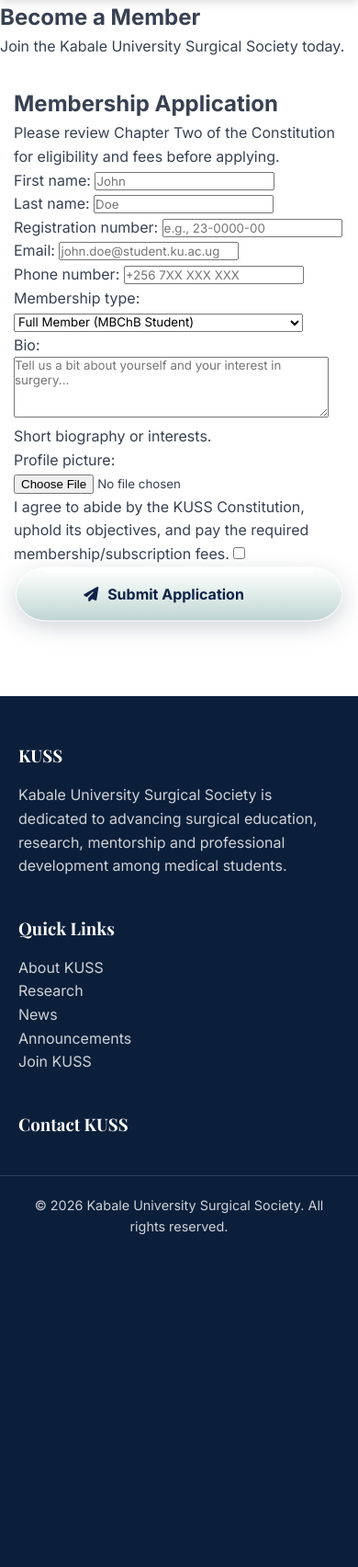
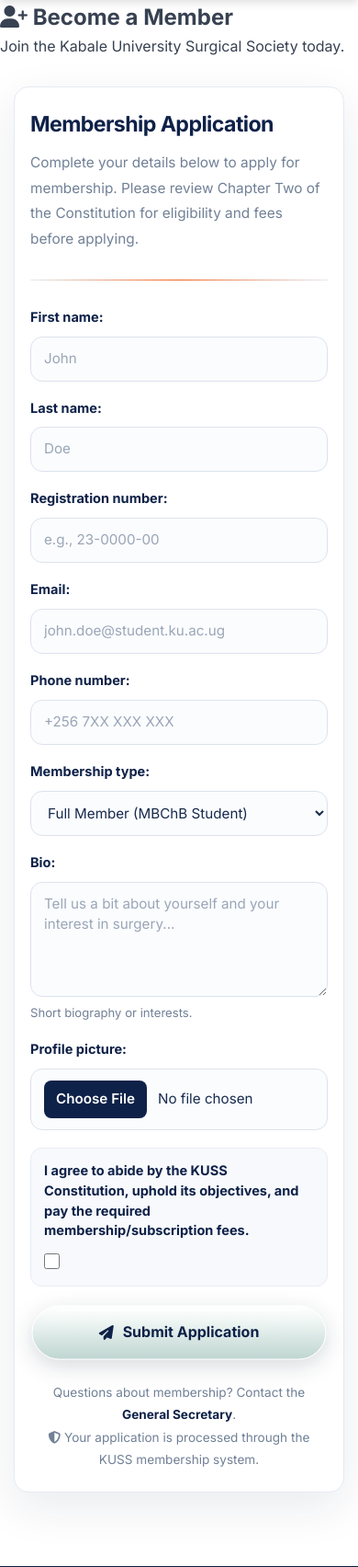
Before and after one commit to kevin-password/kuss_website, a Django app: page /join/ in a window 390 px wide. Shown: the part 68-1772 px from the top of the page at 92% size. Before the commit the page ends 1410 px from the top, so only its background shows below. Run offline with Django 5.2, Linux system fonts and the light colour scheme; data comes from the database, SQL or seed files in the repository.

Commit message:
Update join.html

```diff
--- a/templates/join.html
+++ b/templates/join.html
@@ -1,12 +1,254 @@
 {% extends 'base.html' %}
-
-{% block title %}Join KUSS{% endblock %}
+{% block title %}Join KUSS | Membership Application{% endblock %}
 
 {% block content %}
 
 <style>
-/* KUSS liquid-metal application button */
-.kuss-join .kuss-liquid-button {
+/* =========================================
+   KUSS MEMBERSHIP APPLICATION
+   Scoped styling: does not affect other pages
+========================================= */
+
+.kuss-join {
+    --kj-navy: #0E2148;
+    --kj-orange: #F0631E;
+    --kj-muted: #718096;
+    --kj-border: #DCE3ED;
+    --kj-surface: #F7F9FC;
+    --kj-radius: 13px;
+}
+
+.kuss-join .form-container {
+    max-width: 820px;
+    margin: 0 auto;
+    padding: clamp(22px, 5vw, 46px);
+    background: #fff;
+    border: 1px solid #E6EAF1;
+    border-radius: 22px;
+    box-shadow: 0 16px 50px rgba(14,33,72,.09);
+}
+
+.kuss-join .form-container h2 {
+    color: var(--kj-navy);
+    font-size: clamp(1.45rem, 3vw, 1.9rem);
+    font-weight: 800;
+    letter-spacing: -.6px;
+    margin: 0 0 9px;
+}
+
+.kuss-join .subtitle {
+    color: var(--kj-muted);
+    font-size: .96rem;
+    line-height: 1.8;
+    margin: 0 0 28px;
+}
+
+/* Form fields generated by Django's {{ form.as_p }} */
+
+.kuss-join form > p {
+    margin: 0 0 23px;
+    padding: 0;
+    min-width: 0;
+}
+
+.kuss-join form > p > label {
+    display: block;
+    margin-bottom: 9px;
+    color: var(--kj-navy);
+    font-size: .91rem;
+    font-weight: 700;
+    line-height: 1.5;
+}
+
+.kuss-join input:not([type="checkbox"]):not([type="radio"]),
+.kuss-join select,
+.kuss-join textarea {
+    display: block;
+    width: 100%;
+    max-width: 100%;
+    min-height: 49px;
+    padding: 12px 14px;
+    color: #172B4D;
+    background: #FBFCFE;
+    border: 1.5px solid var(--kj-border);
+    border-radius: var(--kj-radius);
+    font: inherit;
+    font-size: .95rem;
+    line-height: 1.5;
+    outline: none;
+    box-sizing: border-box;
+    transition:
+        border-color .2s ease,
+        box-shadow .2s ease,
+        background .2s ease;
+}
+
+.kuss-join textarea {
+    min-height: 125px;
+    resize: vertical;
+}
+
+.kuss-join input::placeholder,
+.kuss-join textarea::placeholder {
+    color: #9AA6B7;
+}
+
+.kuss-join input:not([type="checkbox"]):not([type="radio"]):focus,
+.kuss-join select:focus,
+.kuss-join textarea:focus {
+    border-color: var(--kj-orange);
+    background: #fff;
+    box-shadow: 0 0 0 4px rgba(240,99,30,.11);
+}
+
+/* File upload controls */
+
+.kuss-join input[type="file"] {
+    min-height: auto;
+    padding: 10px;
+    border-style: dashed;
+    background: #F8FAFD;
+    cursor: pointer;
+}
+
+.kuss-join input[type="file"]::file-selector-button {
+    margin-right: 12px;
+    padding: 9px 13px;
+    color: #fff;
+    background: var(--kj-navy);
+    border: 0;
+    border-radius: 8px;
+    font: inherit;
+    font-weight: 600;
+    cursor: pointer;
+}
+
+.kuss-join input[type="file"]::file-selector-button:hover {
+    background: #19386D;
+}
+
+/* Checkbox, radio and multiple-choice fields */
+
+.kuss-join input[type="checkbox"],
+.kuss-join input[type="radio"] {
+    width: 17px;
+    height: 17px;
+    accent-color: var(--kj-orange);
+    vertical-align: middle;
+}
+
+.kuss-join form > p:has(input[type="checkbox"]),
+.kuss-join form > p:has(input[type="radio"]) {
+    padding: 14px;
+    background: var(--kj-surface);
+    border: 1px solid #E8EDF4;
+    border-radius: 12px;
+}
+
+.kuss-join form > p:has(input[type="checkbox"]) > label,
+.kuss-join form > p:has(input[type="radio"]) > label {
+    margin-bottom: 8px;
+}
+
+/* Help text and field errors */
+
+.kuss-join .helptext,
+.kuss-join form > p .helptext {
+    display: block;
+    margin-top: 7px;
+    color: var(--kj-muted);
+    font-size: .82rem;
+    line-height: 1.65;
+}
+
+.kuss-join ul.errorlist {
+    list-style: none;
+    padding: 10px 13px;
+    margin: 8px 0 10px;
+    color: #B42318;
+    background: #FFF1F0;
+    border: 1px solid #FFD4D0;
+    border-radius: 9px;
+    font-size: .86rem;
+}
+
+.kuss-join form > p:has(.errorlist)
+input:not([type="checkbox"]):not([type="radio"]),
+.kuss-join form > p:has(.errorlist) select,
+.kuss-join form > p:has(.errorlist) textarea {
+    border-color: #DC5252;
+    background: #FFFAFA;
+}
+
+/* Payment instructions */
+
+.kuss-join .kj-payment {
+    margin: 28px 0;
+    padding: clamp(17px, 4vw, 25px);
+    border: 1px solid #CFE9DF;
+    border-radius: 16px;
+    background: linear-gradient(135deg, #F1FBF6, #FFFFFF);
+}
+
+.kuss-join .kj-payment h3 {
+    display: flex;
+    align-items: center;
+    gap: 10px;
+    margin: 0 0 12px;
+    color: var(--kj-navy);
+    font-size: 1.08rem;
+}
+
+.kuss-join .kj-payment h3 i {
+    color: #16845D;
+}
+
+.kuss-join .kj-payment-copy {
+    color: #40566A;
+    line-height: 1.85;
+    overflow-wrap: anywhere;
+}
+
+.kuss-join .kj-treasurer {
+    margin-top: 18px;
+    padding: 17px;
+    background: #fff;
+    border: 1px solid #D9E9E2;
+    border-radius: 12px;
+}
+
+.kuss-join .kj-phone-button {
+    display: inline-flex;
+    align-items: center;
+    justify-content: center;
+    gap: 9px;
+    min-height: 43px;
+    padding: 10px 16px;
+    color: #fff;
+    background: var(--kj-navy);
+    border: 0;
+    border-radius: 9px;
+    font: inherit;
+    font-weight: 650;
+    cursor: pointer;
+    overflow-wrap: anywhere;
+}
+
+.kuss-join .kj-phone-button:hover {
+    background: #19386D;
+}
+
+/* Form section divider */
+
+.kuss-join .kj-form-divider {
+    height: 1px;
+    margin: 30px 0;
+    background: linear-gradient(90deg, #E4EAF2, #F0631E, #E4EAF2);
+}
+
+/* Animated liquid-metal submit button */
+
+.kuss-join .kj-submit {
     position: relative;
     isolation: isolate;
     display: flex;
@@ -14,32 +256,27 @@
     justify-content: center;
     width: 100%;
     min-height: 62px;
-    padding: 0 24px;
+    padding: 0 20px;
+    color: var(--kj-navy);
+    background: transparent;
     border: 0;
     border-radius: 40px;
-    background: transparent;
-    color: #0E2148;
     font: inherit;
-    font-weight: 750;
+    font-weight: 800;
     cursor: pointer;
     -webkit-tap-highlight-color: transparent;
-    transition: filter .2s ease;
 }
 
-.kuss-join .kuss-liquid-button:hover:not(:disabled) {
-    filter: brightness(1.05);
-}
-
-.kuss-join .kuss-liquid-button:focus-visible {
-    outline: 3px solid #F0631E;
+.kuss-join .kj-submit:focus-visible {
+    outline: 3px solid var(--kj-orange);
     outline-offset: 5px;
 }
 
-.kuss-join .kuss-liquid-button:disabled {
+.kuss-join .kj-submit:disabled {
     cursor: wait;
 }
 
-.kuss-join .kuss-liquid-svg {
+.kuss-join .kj-submit-svg {
     position: absolute;
     inset: 0;
     z-index: -1;
@@ -48,146 +285,162 @@
     overflow: visible;
 }
 
-.kuss-join .kuss-liquid-shape {
-    fill: url(#kussJoinMetalGradient);
-    stroke: rgba(255,255,255,.8);
+.kuss-join .kj-submit-shape {
+    fill: url(#kjMetalGradient);
+    stroke: rgba(255,255,255,.85);
     stroke-width: 1.2;
-    filter: drop-shadow(0 7px 12px rgba(8,18,38,.18));
+    filter: drop-shadow(0 7px 12px rgba(8,18,38,.16));
 }
 
-.kuss-join .kuss-liquid-highlight {
+.kuss-join .kj-submit-highlight {
     fill: none;
-    stroke: rgba(255,255,255,.75);
+    stroke: rgba(255,255,255,.85);
     stroke-width: 1.5;
     stroke-linecap: round;
-    pointer-events: none;
 }
 
-.kuss-join .kuss-button-content {
+.kuss-join .kj-submit-content {
     display: flex;
     align-items: center;
     justify-content: center;
     gap: 10px;
-    min-height: 62px;
-    position: relative;
 }
 
-.kuss-join .kuss-button-label {
-    white-space: nowrap;
-}
-
-.kuss-join .kuss-check {
-    display: inline-flex;
-    align-items: center;
-    justify-content: center;
-    width: 23px;
-    height: 23px;
-    border-radius: 50%;
-    background: #D8F6E7;
-    color: #08794E;
-    opacity: 0;
-    transform: scale(.25) rotate(-35deg);
-    transition:
-        opacity .2s ease,
-        transform .3s cubic-bezier(.2,1.7,.4,1);
-}
-
-.kuss-join .kuss-liquid-button.is-success .kuss-check {
-    opacity: 1;
-    transform: scale(1) rotate(0);
-}
-
-.kuss-join .kuss-liquid-button.is-success .kuss-button-label {
+.kuss-join .kj-check {
+    display: none;
     color: #08794E;
 }
 
-.kuss-join .kuss-liquid-button.is-success .kuss-button-icon {
+.kuss-join .kj-submit.is-success .kj-check {
+    display: inline-block;
+}
+
+.kuss-join .kj-submit.is-success .kj-submit-icon {
     display: none;
 }
 
-.kuss-join .kuss-error-status {
-    margin-top: 12px;
-    color: #c62828;
-    font-size: .9rem;
+/* General application errors */
+
+.kuss-join .kj-errors {
+    margin-bottom: 24px;
+    padding: 17px;
+    color: #A62424;
+    background: #FFF1F0;
+    border: 1px solid #FFD4D0;
+    border-left: 4px solid #D94343;
+    border-radius: 12px;
+}
+
+.kuss-join .kj-errors ul {
+    margin: 10px 0 0;
+    padding-left: 22px;
+    line-height: 1.8;
+}
+
+.kuss-join .kj-bottom-note {
+    margin-top: 22px;
+    color: var(--kj-muted);
+    font-size: .85rem;
+    line-height: 1.8;
     text-align: center;
 }
 
+.kuss-join .kj-bottom-note a {
+    color: var(--kj-navy);
+    font-weight: 750;
+    text-decoration-color: var(--kj-orange);
+    text-underline-offset: 3px;
+}
+
+@media (max-width: 600px) {
+    .kuss-join .form-container {
+        padding: 22px 17px;
+        border-radius: 16px;
+    }
+
+    .kuss-join form > p {
+        margin-bottom: 19px;
+    }
+
+    .kuss-join .kj-payment {
+        padding: 17px;
+    }
+}
+
 @media (prefers-reduced-motion: reduce) {
-    .kuss-join .kuss-check {
+    .kuss-join input,
+    .kuss-join select,
+    .kuss-join textarea {
         transition: none;
     }
 }
 </style>
 
 <section class="page-header">
-    <h1>Become a Member</h1>
+    <h1>
+        <i class="fa-solid fa-user-plus"></i>
+        Become a Member
+    </h1>
     <p>Join the Kabale University Surgical Society today.</p>
 </section>
 
 <section class="section container kuss-join">
     <div class="form-container">
+
         <h2>Membership Application</h2>
         <p class="subtitle">
-            Please review Chapter Two of the Constitution for eligibility
-            and fees before applying.
+            Complete your details below to apply for membership.
+            Please review Chapter Two of the Constitution for
+            eligibility and fees before applying.
         </p>
 
-        <!-- PAYMENT INSTRUCTIONS -->
         {% if settings and settings.treasurer_phone %}
-        <div style="background:#e8f5e9;border-left:5px solid var(--teal);
-                    padding:25px;border-radius:8px;margin-bottom:30px;">
-
-            <h3 style="color:var(--navy);margin-bottom:10px;">
-                <i class="fa-solid fa-money-bill-wave"
-                   style="color:var(--teal);"></i>
+        <div class="kj-payment">
+            <h3>
+                <i class="fa-solid fa-money-bill-wave"></i>
                 Payment Instructions
             </h3>
 
-            <p style="color:var(--text-dark);line-height:1.8;">
+            <div class="kj-payment-copy">
                 {% if settings.payment_instructions %}
                     {{ settings.payment_instructions|linebreaksbr }}
                 {% else %}
-                    Please send your membership fees to the Treasurer:
+                    Please send your membership fees to the Treasurer.
                 {% endif %}
-            </p>
+            </div>
 
-            <div style="margin-top:15px;padding:15px;background:white;
-                        border-radius:6px;border:1px solid #c8e6c9;">
-
-                <p style="color:var(--text-dark);margin-bottom:10px;">
-                    <strong>Treasurer Contact:</strong>
+            <div class="kj-treasurer">
+                <p style="margin:0 0 12px;color:var(--kj-navy);">
+                    <strong>Treasurer Contact</strong>
                     {% if settings.treasurer_name %}
-                        {{ settings.treasurer_name }}
+                        <br>{{ settings.treasurer_name }}
                     {% endif %}
                 </p>
 
                 {% if request.session.member_id %}
-                    <p style="font-size:1.1rem;font-weight:700;
-                              color:var(--teal);margin:0;">
+                    <p style="margin:0;color:#16845D;font-weight:750;
+                              overflow-wrap:anywhere;">
                         <i class="fa-solid fa-phone"></i>
                         {{ settings.treasurer_phone }}
                     </p>
                 {% else %}
                     <button type="button"
-                            onclick="revealTreasurerPhone()"
+                            class="kj-phone-button"
                             id="treasurerPhoneBtn"
-                            style="display:inline-flex;align-items:center;
-                                   gap:8px;background:var(--teal);color:white;
-                                   padding:10px 20px;border-radius:6px;
-                                   font-weight:600;border:none;cursor:pointer;">
+                            onclick="revealTreasurerPhone()">
                         <i class="fa-solid fa-lock"></i>
-                        <span>Click to View Phone Number</span>
+                        <span>Reveal Treasurer's Phone</span>
                     </button>
 
-                    <p style="color:var(--text-light);font-size:.85rem;
-                              margin-top:8px;margin-bottom:0;">
-                        <i class="fa-solid fa-info-circle"></i>
-                        You can also
+                    <p style="margin:10px 0 0;color:var(--kj-muted);
+                              font-size:.83rem;line-height:1.7;">
+                        <i class="fa-solid fa-circle-info"></i>
+                        Already a member?
                         <a href="{% url 'login' %}"
-                           style="color:var(--teal);font-weight:600;">
-                            login
+                           style="color:var(--kj-navy);font-weight:700;">
+                            Log in
                         </a>
-                        to view contact details
+                        to view contact details.
                     </p>
                 {% endif %}
             </div>
@@ -197,55 +450,54 @@
         function revealTreasurerPhone() {
             const phone = "{{ settings.treasurer_phone|escapejs }}";
             const btn = document.getElementById('treasurerPhoneBtn');
-
             if (!btn) return;
 
             btn.textContent = phone;
-            btn.style.background = 'var(--navy)';
+            btn.style.background = '#16845D';
             btn.style.cursor = 'default';
             btn.onclick = null;
         }
         </script>
         {% endif %}
 
-        <!-- SERVER-SIDE VALIDATION ERRORS -->
         {% if form.errors %}
-        <div role="alert"
-             style="background:#ffebee;color:#c62828;padding:15px;
-                    border-radius:6px;margin-bottom:20px;border:1px solid #ef9a9a;">
-
-            <strong>Please fix the following errors:</strong>
-            <ul style="margin-top:10px;padding-left:20px;">
+        <div class="kj-errors" role="alert">
+            <strong>
+                <i class="fa-solid fa-circle-exclamation"></i>
+                Please review your application.
+            </strong>
+            <ul>
                 {% for field, errors in form.errors.items %}
                     {% for error in errors %}
-                        <li>
-                            <strong>{{ field }}:</strong> {{ error }}
-                        </li>
+                    <li>
+                        {% if field == '__all__' %}
+                            {{ error }}
+                        {% else %}
+                            <strong>{{ field|title }}:</strong> {{ error }}
+                        {% endif %}
+                    </li>
                     {% endfor %}
                 {% endfor %}
             </ul>
         </div>
         {% endif %}
 
-        <!-- MEMBERSHIP APPLICATION FORM -->
+        <div class="kj-form-divider"></div>
+
         <form method="POST"
               enctype="multipart/form-data"
               id="kussJoinForm">
+            {% csrf_token %}
 
-            {% csrf_token %}
             {{ form.as_p }}
 
-            <button type="submit"
-                    class="kuss-liquid-button"
-                    id="kussJoinButton">
-
-                <svg class="kuss-liquid-svg"
+            <button type="submit" class="kj-submit" id="kjSubmit">
+                <svg class="kj-submit-svg"
                      viewBox="0 0 320 64"
                      preserveAspectRatio="none"
                      aria-hidden="true">
-
                     <defs>
-                        <linearGradient id="kussJoinMetalGradient"
+                        <linearGradient id="kjMetalGradient"
                                         x1="0" y1="0" x2="0" y2="1">
                             <stop offset="0%" stop-color="#FFFFFF"/>
                             <stop offset="24%" stop-color="#F2F8F6"/>
@@ -254,66 +506,57 @@
                         </linearGradient>
                     </defs>
 
-                    <path id="kussJoinLiquidShape"
-                          class="kuss-liquid-shape"
+                    <path id="kjSubmitShape"
+                          class="kj-submit-shape"
                           d="M32 2 H288 A30 30 0 0 1 288 62
                              H32 A30 30 0 0 1 32 2 Z"/>
 
-                    <path class="kuss-liquid-highlight"
+                    <path class="kj-submit-highlight"
                           d="M30 7 H290"/>
                 </svg>
 
-                <span class="kuss-button-content">
-                    <i class="fa-solid fa-paper-plane kuss-button-icon"></i>
-
-                    <span class="kuss-button-label" id="kussJoinLabel">
-                        Submit Application
-                    </span>
-
-                    <span class="kuss-check" aria-hidden="true">
-                        <i class="fa-solid fa-check"></i>
-                    </span>
+                <span class="kj-submit-content">
+                    <i class="fa-solid fa-paper-plane kj-submit-icon"></i>
+                    <span id="kjSubmitLabel">Submit Application</span>
+                    <i class="fa-solid fa-circle-check kj-check"
+                       aria-hidden="true"></i>
                 </span>
             </button>
+        </form>
 
-            <p id="kussJoinStatus"
-               class="kuss-error-status"
-               role="status"
-               aria-live="polite"
-               hidden></p>
-        </form>
+        <p class="kj-bottom-note">
+            Questions about membership?
+            Contact the
+            <a href="{% url 'leadership' %}">General Secretary</a>.
+            <br>
+            <i class="fa-solid fa-shield-halved"></i>
+            Your application is processed through the KUSS membership system.
+        </p>
+
     </div>
 </section>
 
 <script>
 (() => {
     const form = document.getElementById('kussJoinForm');
-    const button = document.getElementById('kussJoinButton');
-    const shape = document.getElementById('kussJoinLiquidShape');
-    const label = document.getElementById('kussJoinLabel');
-    const status = document.getElementById('kussJoinStatus');
+    const button = document.getElementById('kjSubmit');
+    const shape = document.getElementById('kjSubmitShape');
+    const label = document.getElementById('kjSubmitLabel');
 
     if (!form || !button || !shape || !label) return;
 
-    // Spring parameters based on the reference animation.
     const K = 55;
     const DAMPING = 11;
     const NECK = 0.34;
     const PULL = 26;
-
     const CENTER = 160;
-    const WIDTH = 320;
     const HEIGHT = 64;
 
     let busy = false;
     let frameId = null;
 
-    const reducedMotion = window.matchMedia(
-        '(prefers-reduced-motion: reduce)'
-    );
-
-    function clamp(value, min, max) {
-        return Math.max(min, Math.min(max, value));
+    function clamp(v, min, max) {
+        return Math.max(min, Math.min(max, v));
     }
 
     function drawShape(pull) {
@@ -327,33 +570,30 @@
             return;
         }
 
-        const leftEnd = CENTER - 30 - amount;
-        const rightStart = CENTER + 30 + amount;
-        const neckHalf = Math.max(2, 30 * NECK - amount * 0.45);
-        const midY = HEIGHT / 2;
+        const left = CENTER - 30 - amount;
+        const right = CENTER + 30 + amount;
+        const neck = Math.max(2, 30 * NECK - amount * 0.45);
+        const mid = HEIGHT / 2;
 
-        const d = [
+        shape.setAttribute('d', [
             'M32 2',
-            `H${leftEnd}`,
-            `C${leftEnd - 13} 2 ${leftEnd - 15} ${midY - neckHalf} ${CENTER - 7} ${midY - neckHalf}`,
-            `C${CENTER - 2} ${midY - neckHalf} ${CENTER + 2} ${midY - neckHalf} ${CENTER + 7} ${midY - neckHalf}`,
-            `C${rightStart + 15} ${midY - neckHalf} ${rightStart + 13} 2 ${rightStart} 2`,
-            'H288',
-            'A30 30 0 0 1 288 62',
-            `H${rightStart}`,
-            `C${rightStart + 13} 62 ${rightStart + 15} ${midY + neckHalf} ${CENTER + 7} ${midY + neckHalf}`,
-            `C${CENTER + 2} ${midY + neckHalf} ${CENTER - 2} ${midY + neckHalf} ${CENTER - 7} ${midY + neckHalf}`,
-            `C${leftEnd - 15} ${midY + neckHalf} ${leftEnd - 13} 62 ${leftEnd} 62`,
-            'H32',
-            'A30 30 0 0 1 32 2',
-            'Z'
-        ].join(' ');
-
-        shape.setAttribute('d', d);
+            `H${left}`,
+            `C${left-13} 2 ${left-15} ${mid-neck} ${CENTER-7} ${mid-neck}`,
+            `C${CENTER-2} ${mid-neck} ${CENTER+2} ${mid-neck} ${CENTER+7} ${mid-neck}`,
+            `C${right+15} ${mid-neck} ${right+13} 2 ${right} 2`,
+            'H288 A30 30 0 0 1 288 62',
+            `H${right}`,
+            `C${right+13} 62 ${right+15} ${mid+neck} ${CENTER+7} ${mid+neck}`,
+            `C${CENTER+2} ${mid+neck} ${CENTER-2} ${mid+neck} ${CENTER-7} ${mid+neck}`,
+            `C${left-15} ${mid+neck} ${left-13} 62 ${left} 62`,
+            'H32 A30 30 0 0 1 32 2 Z'
+        ].join(' '));
     }
 
-    function animateSpring(onComplete) {
-        if (reducedMotion.matches) {
+    function animate(onComplete) {
+        if (window.matchMedia(
+            '(prefers-reduced-motion: reduce)'
+        ).matches) {
             drawShape(0);
             onComplete();
             return;
@@ -361,29 +601,28 @@
 
         cancelAnimationFrame(frameId);
 
-        let position = 0;
+        let x = 0;
         let velocity = PULL * 5.8;
-        let lastTime = null;
+        let last = null;
         let elapsed = 0;
 
         function tick(time) {
-            if (lastTime === null) lastTime = time;
-
-            const dt = Math.min((time - lastTime) / 1000, 0.032);
-            lastTime = time;
+            if (last === null) last = time;
+            const dt = Math.min((time - last) / 1000, 0.032);
+            last = time;
             elapsed += dt;
 
-            const acceleration = -K * position - DAMPING * velocity;
-            velocity += acceleration * dt;
-            position += velocity * dt;
-            position = clamp(position, -2, PULL);
+            velocity += (-K * x - DAMPING * velocity) * dt;
+            x += velocity * dt;
 
-            drawShape(Math.max(0, position));
+            drawShape(Math.max(0, clamp(x, -2, PULL)));
 
-            if ((elapsed > 0.18 &&
-                 Math.abs(position) < 0.15 &&
+            if (
+                (elapsed > 0.18 &&
+                 Math.abs(x) < 0.15 &&
                  Math.abs(velocity) < 1.2) ||
-                elapsed > 1.4) {
+                elapsed > 1.4
+            ) {
                 drawShape(0);
                 onComplete();
                 return;
@@ -395,52 +634,39 @@
         frameId = requestAnimationFrame(tick);
     }
 
-    /*
-     * A valid form submission begins the animation.
-     * The server remains responsible for validating and saving
-     * the application. This template does not fake server success.
-     */
-    form.addEventListener('submit', (event) => {
+    form.addEventListener('submit', event => {
         if (busy) {
             event.preventDefault();
             return;
         }
 
-        // Allow the browser's native required/type validation.
+        // Leave native browser validation enabled.
         if (!form.checkValidity()) return;
 
         event.preventDefault();
         busy = true;
-
         button.disabled = true;
         button.setAttribute('aria-busy', 'true');
         label.textContent = 'Submitting…';
 
-        animateSpring(() => {
-            /*
-             * Show the success-like transition as the request
-             * is submitted. Django's response determines whether
-             * the application was actually accepted.
-             */
+        animate(() => {
+            label.textContent = 'Application Submitted';
             button.classList.add('is-success');
-            label.textContent = 'Application Submitted';
 
-            window.setTimeout(() => {
+            // Send the real POST request with CSRF and uploaded files.
+            setTimeout(() => {
                 HTMLFormElement.prototype.submit.call(form);
             }, 260);
         });
     });
 
-    /*
-     * If Django re-renders this page with form errors, restore
-     * the button so the applicant can correct and resubmit.
-     */
+    // If Django re-renders with errors, restore the submit control.
     {% if form.errors %}
+    busy = false;
     button.disabled = false;
     button.removeAttribute('aria-busy');
     button.classList.remove('is-success');
     label.textContent = 'Submit Application';
-    busy = false;
     {% endif %}
 })();
 </script>
```
